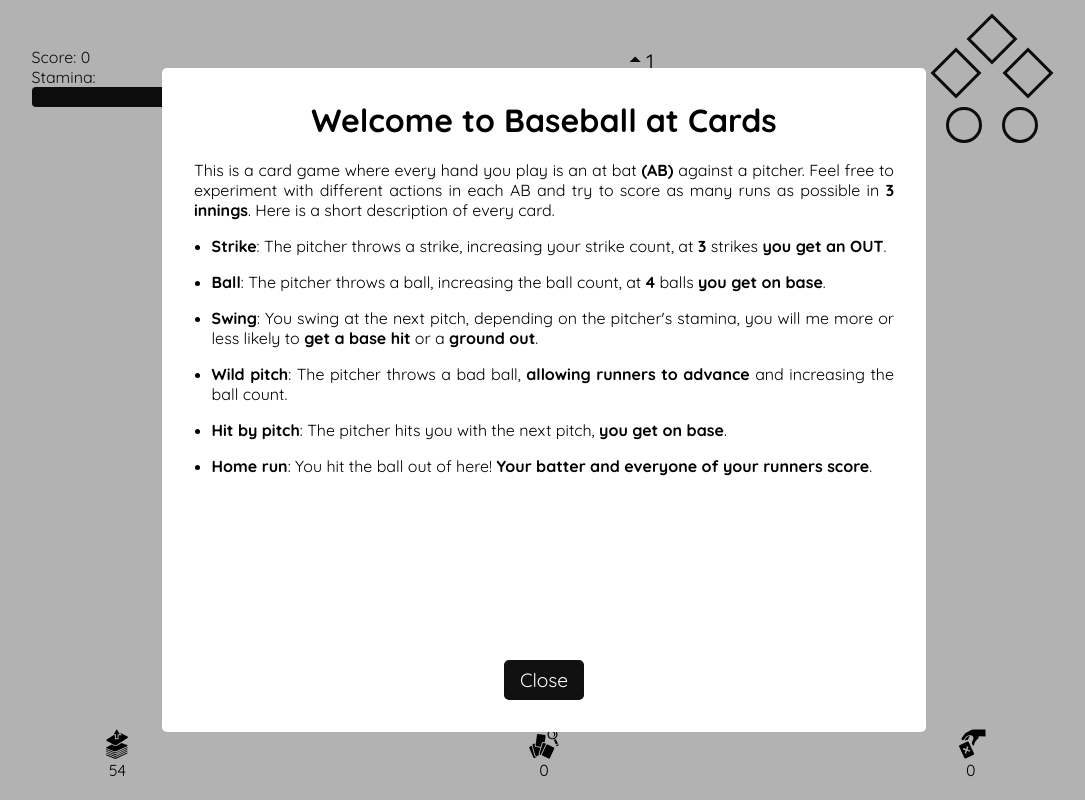
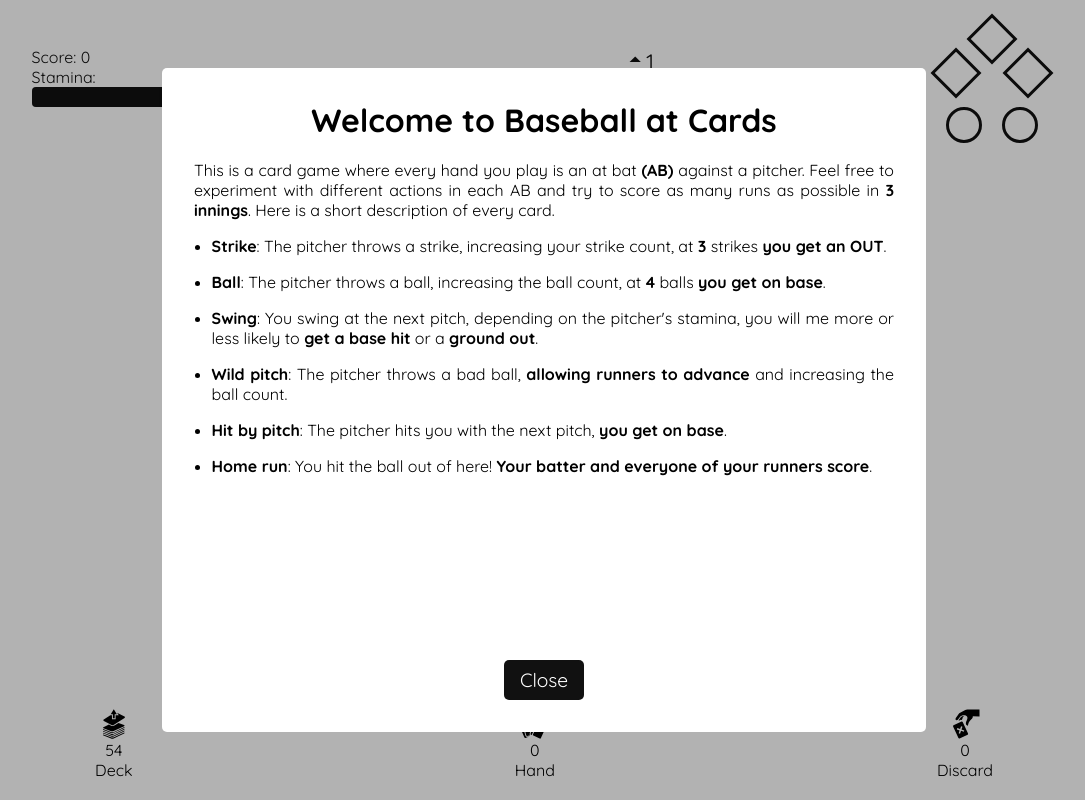
Before and after one commit to arnautresserras/bbac-ts, a React (Create React App) app: page / in a window 1280 px wide. Shown: the whole page, without its empty margins (96-1181 px from the left). Built offline with nearby package versions, Linux system fonts and the light colour scheme.

Commit message:
Deck info descriptions

```diff
--- a/src/components/DeckInfo/DeckInfo.tsx
+++ b/src/components/DeckInfo/DeckInfo.tsx
@@ -10,13 +10,13 @@ const BasesBug = (props:Props) => {
     return (
         <div className="deckInfo">
             <div className="deckInfo-detail">
-                <GiCardDraw /> {props.currentDeck}
+                <GiCardDraw /> {props.currentDeck} <span>Deck</span>
             </div>
             <div className="deckInfo-detail">
-                <GiCardPick /> {props.hand}
+                <GiCardPick /> {props.hand} <span>Hand</span>
             </div>
             <div className="deckInfo-detail">
-                <GiCardDiscard /> {props.discard}
+                <GiCardDiscard /> {props.discard} <span>Discard</span>
             </div>
         </div>
     )
```
